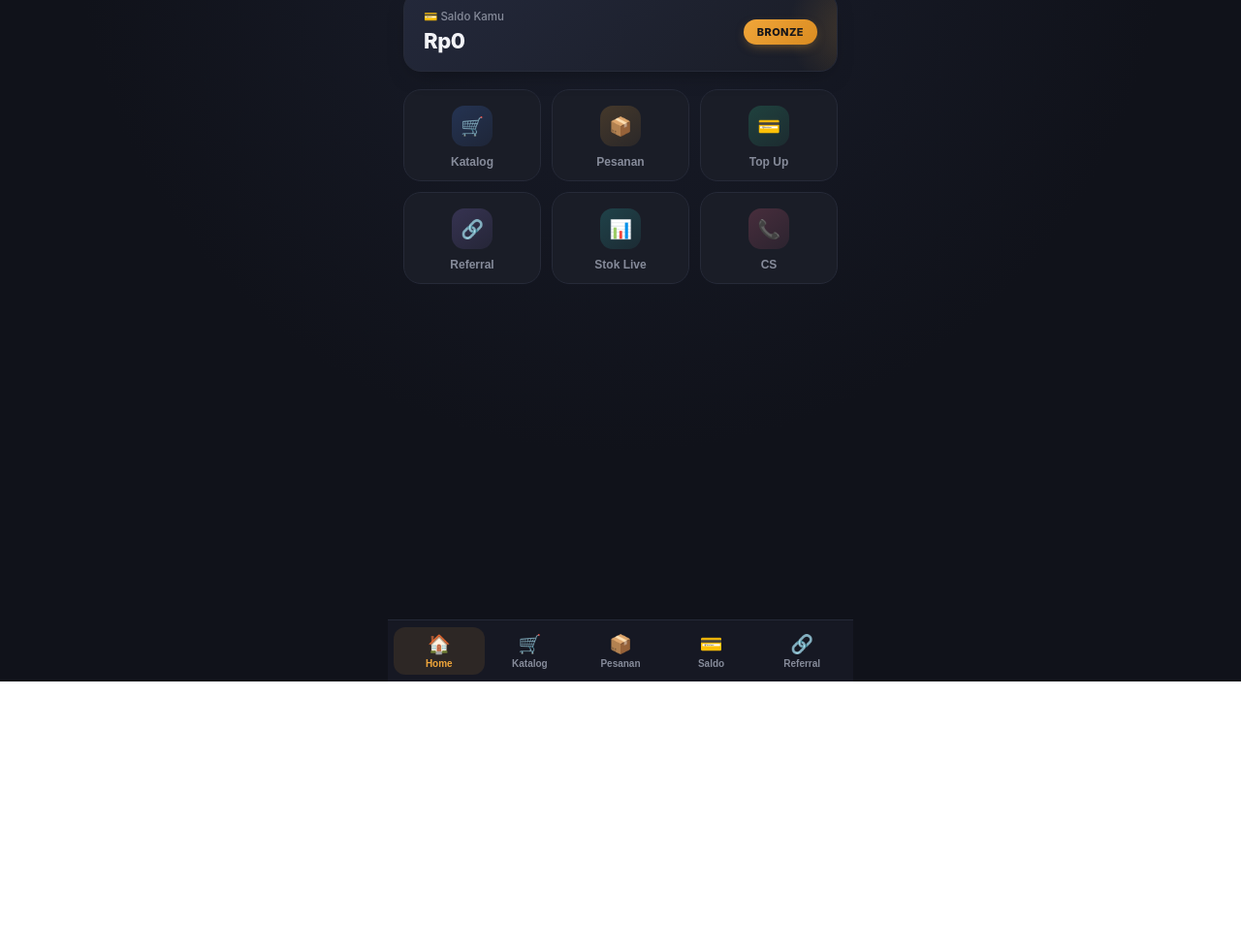
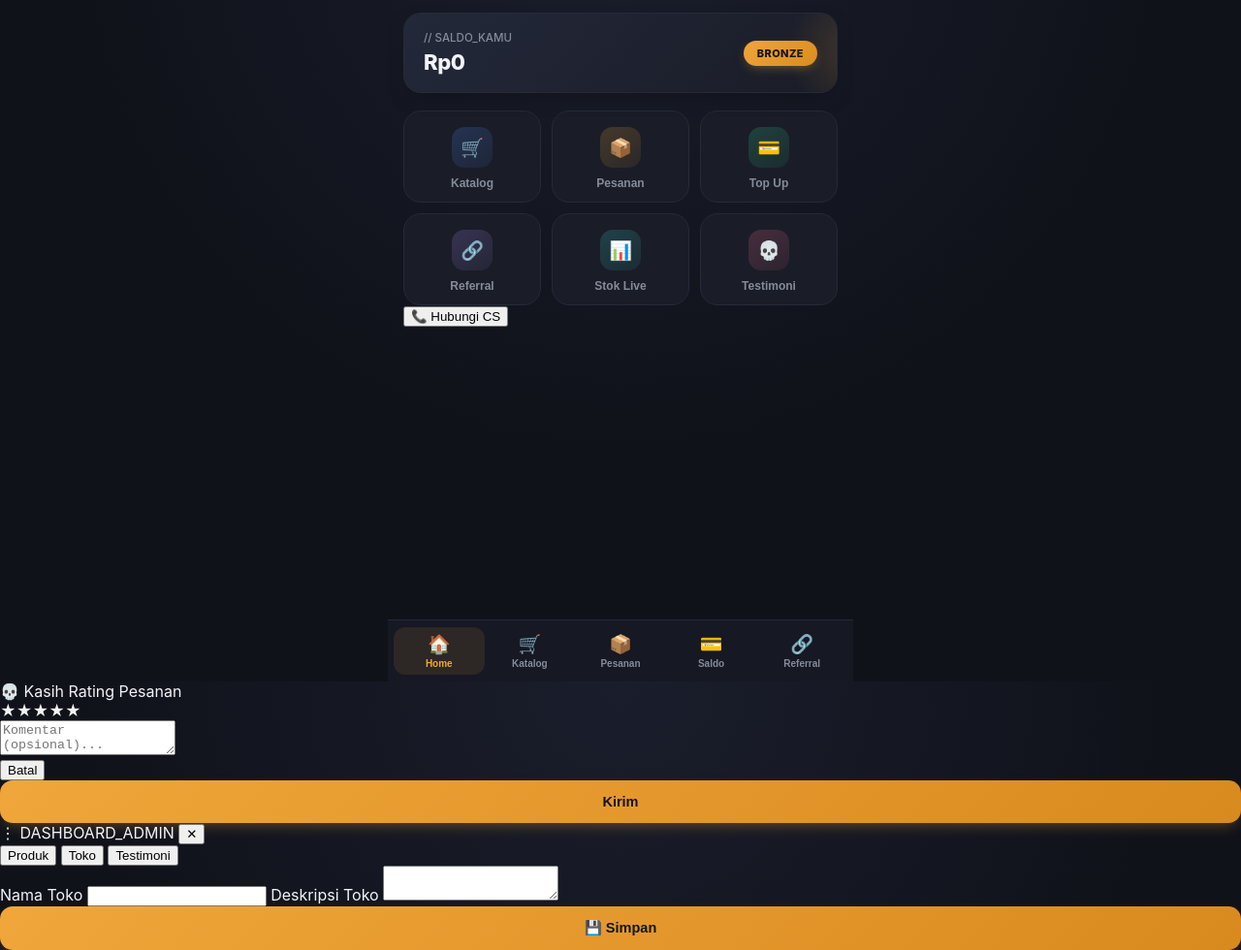
Before and after one commit to nadhifakomanghylam-ops/Got-anjing123, a website: page miniapp/index.html in a window 1280 px wide. Shown: the part 97-1077 px from the top of the page at 97% size. Before the commit the page ends 800 px from the top, so only its background shows below. Drawn offline with Linux system fonts and the light colour scheme; no server answers.

Commit message:
Add files via upload

```diff
--- a/miniapp/index.html
+++ b/miniapp/index.html
@@ -5,16 +5,26 @@
 <meta name="viewport" content="width=device-width, initial-scale=1.0, maximum-scale=1.0, user-scalable=no" />
 <title>Toko Mini App</title>
 <script src="https://telegram.org/js/telegram-web-app.js"></script>
+<link rel="preconnect" href="https://fonts.googleapis.com">
+<link href="https://fonts.googleapis.com/css2?family=Creepster&family=Share+Tech+Mono&display=swap" rel="stylesheet">
 <link rel="stylesheet" href="style.css" />
 </head>
 <body>
+  <div class="scanlines"></div>
   <div id="app">
+
+    <!-- PENDING TX BANNER -->
+    <div class="pending-banner hidden" id="pendingBanner">
+      <span id="pendingBannerText">⚠ Ada transaksi belum kelar...</span>
+      <button class="btn-mini" id="btnGotoPending">Lanjutkan »</button>
+    </div>
 
     <!-- HEADER -->
     <header class="app-header">
+      <button class="admin-dots hidden" id="btnAdminDots" title="Dashboard Admin">⋮</button>
       <div class="store-avatar" id="storeAvatar">
         <img id="storePhoto" class="store-photo" src="" alt="" style="display:none" />
-        <span id="storeInitial">🛍️</span>
+        <span id="storeInitial">☠️</span>
       </div>
       <div class="store-info">
         <h1 id="storeName">Memuat...</h1>
@@ -25,7 +35,7 @@
     <!-- BALANCE CARD -->
     <section class="balance-card" id="balanceCard">
       <div>
-        <div class="balance-label">💳 Saldo Kamu</div>
+        <div class="balance-label">// SALDO_KAMU</div>
         <div class="balance-amount" id="balanceAmount">Rp0</div>
       </div>
       <div class="tier-badge" id="tierBadge">Bronze</div>
@@ -42,14 +52,15 @@
           <button class="quick-btn" data-nav="saldo" data-color="green"><span class="icon-circle">💳</span><span>Top Up</span></button>
           <button class="quick-btn" data-nav="referral" data-color="purple"><span class="icon-circle">🔗</span><span>Referral</span></button>
           <button class="quick-btn" data-nav="stok" data-color="cyan"><span class="icon-circle">📊</span><span>Stok Live</span></button>
-          <button class="quick-btn" id="btnCS" data-color="pink"><span class="icon-circle">📞</span><span>CS</span></button>
+          <button class="quick-btn" data-nav="testimoni" data-color="pink"><span class="icon-circle">💀</span><span>Testimoni</span></button>
         </div>
+        <button class="btn-cs-float" id="btnCS">📞 Hubungi CS</button>
       </section>
 
       <!-- KATALOG -->
       <section class="view hidden" id="view-katalog">
         <div class="search-bar">
-          <input type="text" id="searchInput" placeholder="🔍 Cari produk..." />
+          <input type="text" id="searchInput" placeholder="&gt; cari_produk..." />
         </div>
         <div id="productList" class="product-list"></div>
       </section>
@@ -74,7 +85,7 @@
           <button class="topup-btn" data-amt="50000">➕ Rp50.000</button>
           <button class="topup-btn" data-amt="100000">➕ Rp100.000</button>
         </div>
-        <p class="hint-text">Tap nominal, kamu bakal diarahkan ke chat bot buat lanjutin pembayaran (QRIS/DANA/GoPay).</p>
+        <p class="hint-text">Tap nominal, kamu bakal diarahkan buat lanjutin pembayaran (QRIS).</p>
       </section>
 
       <!-- REFERRAL -->
@@ -90,6 +101,11 @@
       <!-- STOK LIVE -->
       <section class="view hidden" id="view-stok">
         <div id="stockList" class="product-list"></div>
+      </section>
+
+      <!-- TESTIMONI -->
+      <section class="view hidden" id="view-testimoni">
+        <div id="testimoniList" class="testimoni-list"></div>
       </section>
 
       <!-- QRIS PAYMENT -->
@@ -116,6 +132,50 @@
     <button class="nav-btn" data-nav="referral">🔗<span>Referral</span></button>
   </nav>
 
+  <!-- RATING MODAL -->
+  <div class="modal-overlay hidden" id="ratingModal">
+    <div class="modal-box">
+      <div class="modal-title">💀 Kasih Rating Pesanan</div>
+      <div class="star-picker" id="starPicker">
+        <span data-star="1">★</span><span data-star="2">★</span><span data-star="3">★</span><span data-star="4">★</span><span data-star="5">★</span>
+      </div>
+      <textarea id="ratingComment" class="rating-comment" placeholder="Komentar (opsional)..." maxlength="300"></textarea>
+      <div class="modal-actions">
+        <button class="btn-secondary" id="btnCancelRating">Batal</button>
+        <button class="btn-primary" id="btnSubmitRating">Kirim</button>
+      </div>
+    </div>
+  </div>
+
+  <!-- ADMIN DRAWER -->
+  <div class="drawer-overlay hidden" id="adminOverlay"></div>
+  <aside class="admin-drawer" id="adminDrawer">
+    <div class="drawer-header">
+      <span>⋮ DASHBOARD_ADMIN</span>
+      <button class="drawer-close" id="btnCloseAdmin">✕</button>
+    </div>
+    <div class="drawer-tabs">
+      <button class="drawer-tab active" data-tab="produk">Produk</button>
+      <button class="drawer-tab" data-tab="toko">Toko</button>
+      <button class="drawer-tab" data-tab="testimoni">Testimoni</button>
+    </div>
+    <div class="drawer-body">
+      <div class="drawer-pane" id="pane-produk">
+        <div id="adminProductList" class="admin-list"></div>
+      </div>
+      <div class="drawer-pane hidden" id="pane-toko">
+        <label class="admin-label">Nama Toko</label>
+        <input type="text" id="adminStoreName" class="admin-input" />
+        <label class="admin-label">Deskripsi Toko</label>
+        <textarea id="adminStoreDesc" class="admin-input admin-textarea"></textarea>
+        <button class="btn-primary" id="btnSaveStore">💾 Simpan</button>
+      </div>
+      <div class="drawer-pane hidden" id="pane-testimoni">
+        <div id="adminRatingList" class="admin-list"></div>
+      </div>
+    </div>
+  </aside>
+
   <script src="app.js"></script>
 </body>
 </html>
```
